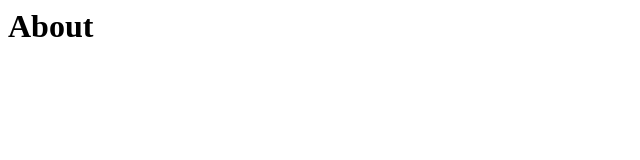
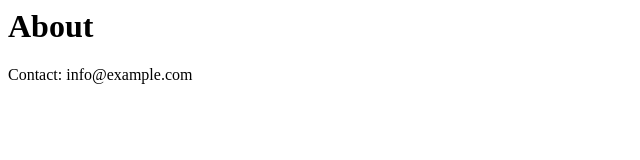
Before and after one commit to mihithaviha/git-assignment, a plain HTML site: page about.html in a window 1280 px wide. Shown: the whole page, without its empty margins (0-640 px from the left). Drawn offline with Linux system fonts and the light colour scheme.

Commit message:
Add contact info to about.html

```diff
--- a/about.html
+++ b/about.html
@@ -1 +1,2 @@
 <html><body><h1>About</h1></body></html>
+<p>Contact: info@example.com</p>
```
